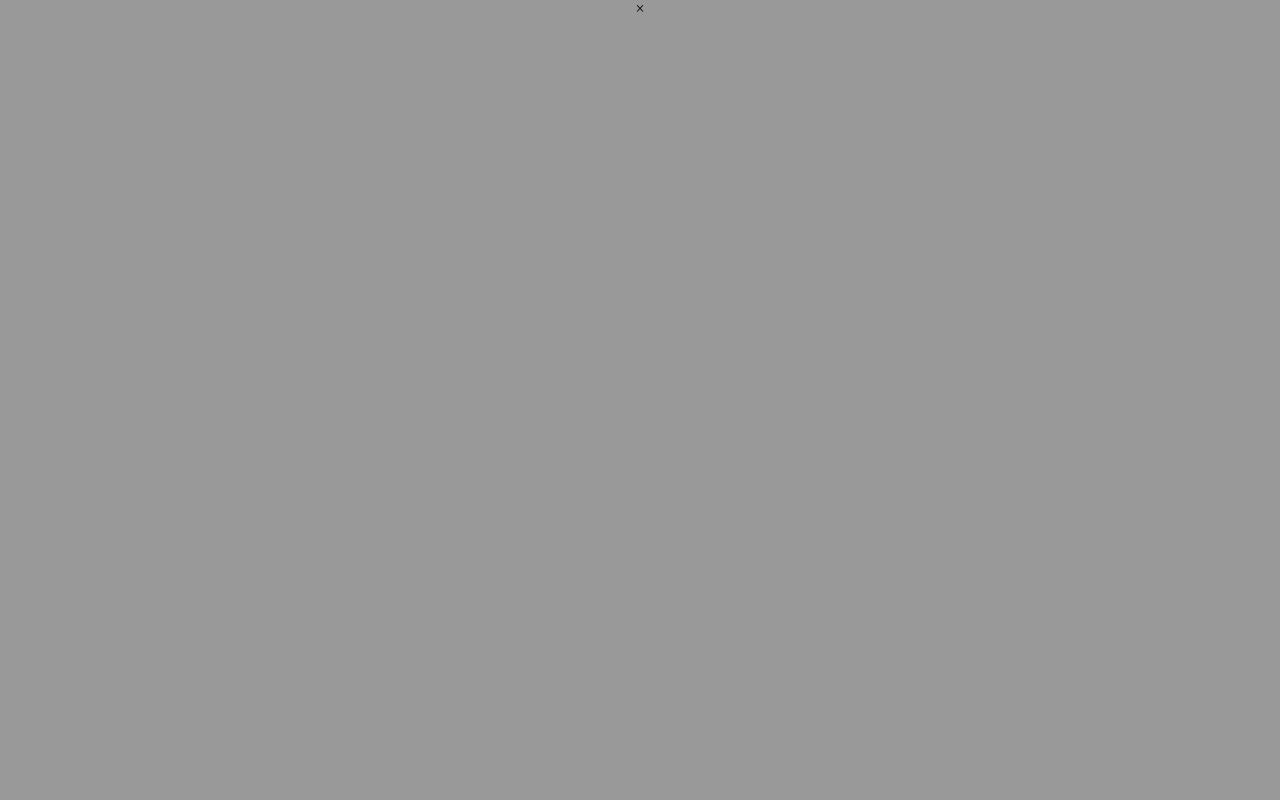
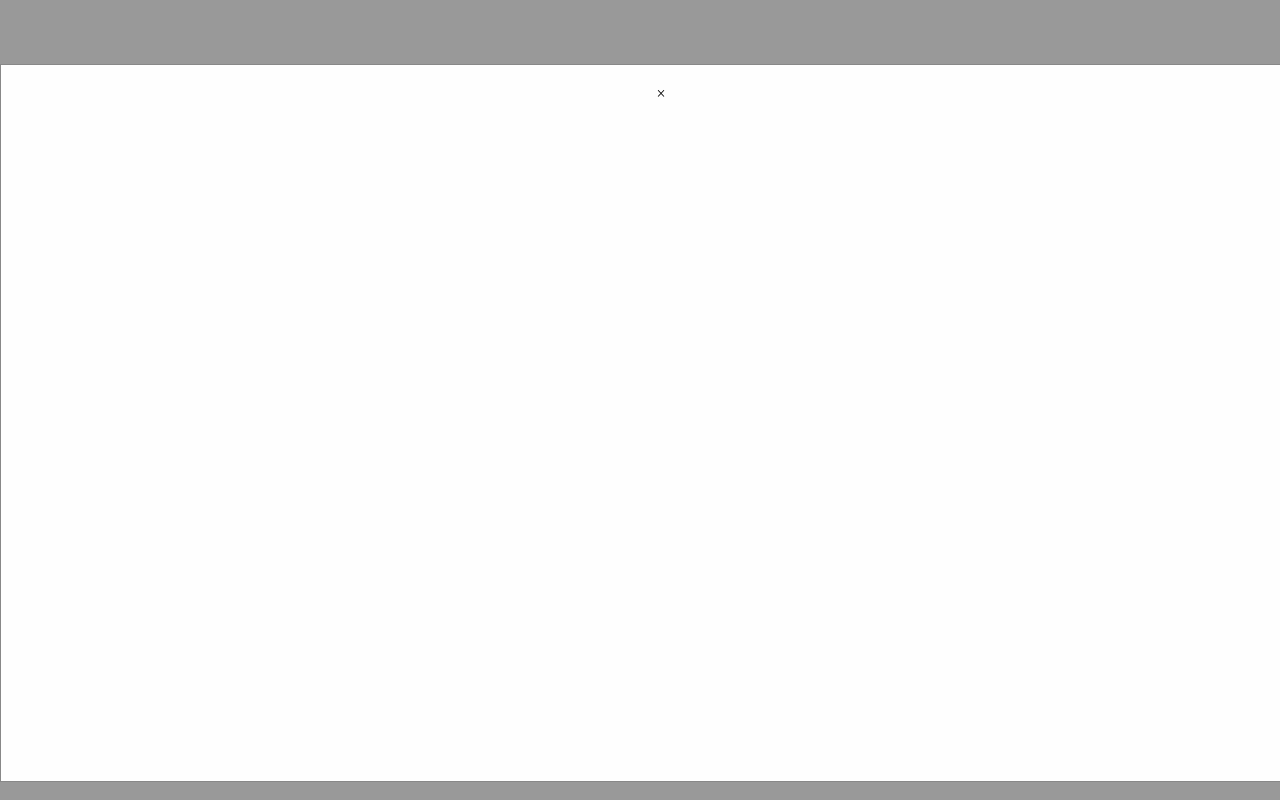
Before and after one commit to danielname/Whacky-Mole, a website: page html/Whacky-Mole.html in a window 1280 px wide. Drawn offline with Linux system fonts and the light colour scheme.

Commit message:
pulled in more code in preparation for the modal

```diff
--- a/css/whacky-mole.css
+++ b/css/whacky-mole.css
@@ -13,3 +13,14 @@
     padding: inherit;
     text-align: center;
 }
+.dnModal-content {
+    display: block;
+    position: absolute;
+    width: 100%;
+    height: 84.5%;
+    z-index: 100;
+    background-color: #fefefe;
+    margin: 8vh auto 7vh auto;
+    padding: 20px;
+    border: 1px solid #888;
+}
--- a/js/whacky-mole.js
+++ b/js/whacky-mole.js
@@ -0,0 +1,4 @@
+// When the user clicks on <span> (x), close the modal
+$('.dnModal-close').on('click', function(){
+    $('.dnModal, .dnModal-content').css('display', "none");
+});
```
